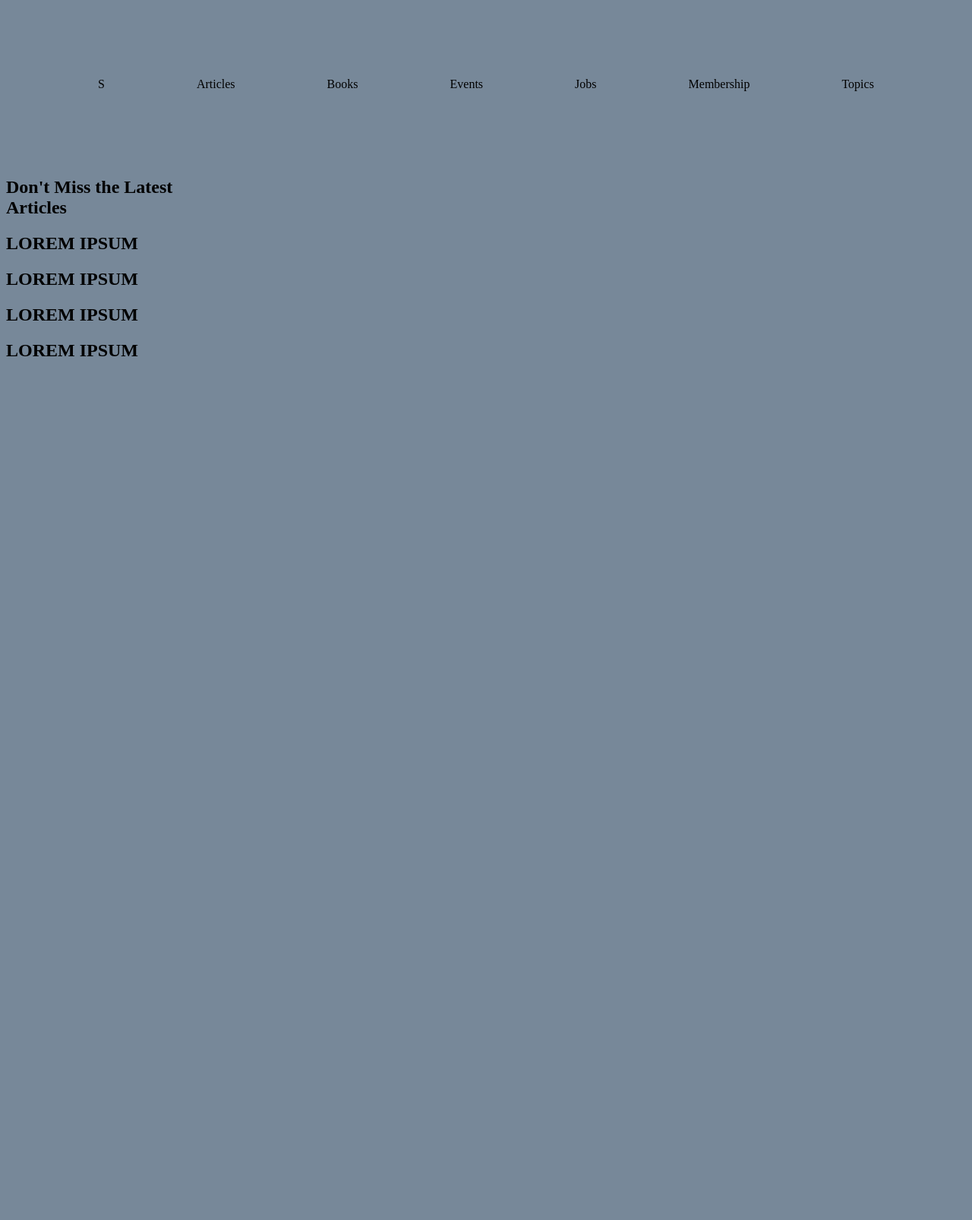
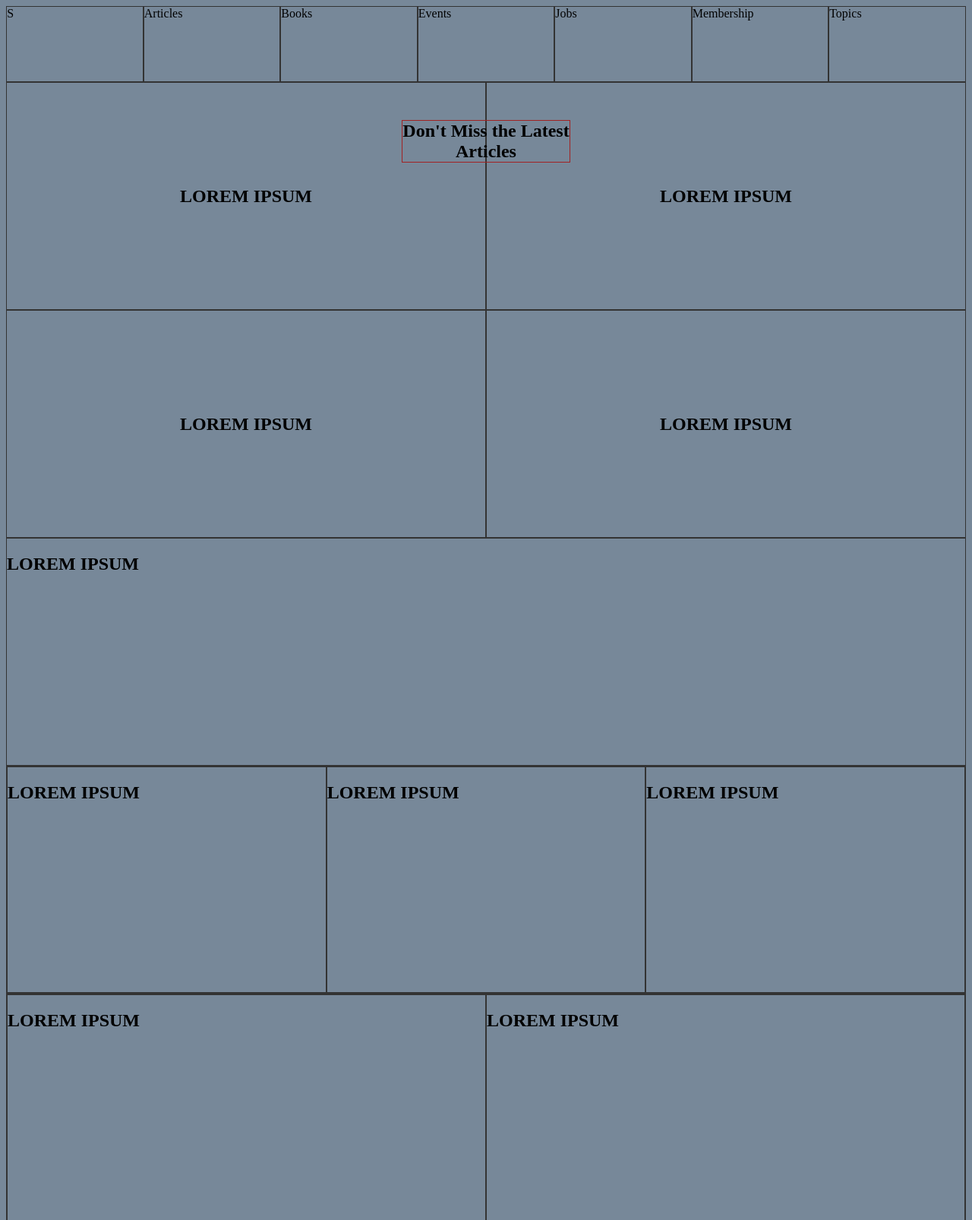
Before and after one commit to sheylaPozo/DESIGN-TEARDOWN, a plain HTML site: page index.html in a window 1280 px wide. Shown: the top 1606 px of the page at 76% size. Before the commit the page ends 800 px from the top, so only its background shows below. Drawn offline with Linux system fonts and the light colour scheme.

Commit message:
add the general layout to the project

```diff
--- a/assets/style.css
+++ b/assets/style.css
@@ -18,6 +18,13 @@
   --four: #808080;
   --five: #666;
 }
+
+
+/*** nav bar ****/
+nav {
+  width: 100%;
+}
+
 .navbar_1 {
   margin: 0;
   box-sizing: border-box;
@@ -25,9 +32,82 @@
   width: 100%;
   background-color: var(--heaviest-visual);
   background-size: contain;
-  height: 205px;
+  height: 100px;
   display: flex;
   flex-direction: row;
-  justify-content: space-evenly;
+  justify-content: center;
   align-items: center;
 }
+
+.nav_els {
+  border: 1px #333 solid;
+  align-self: stretch;
+  width: 14.28%;
+}
+
+/*** header ***/
+.Art_banner {
+  position: relative;
+
+}
+
+.grid-wrapper {
+  display: grid;
+  grid-template-columns: 50% 50%;
+  grid-template-rows: 300px 300px;
+
+}
+
+.Art-banner-title {
+  position: absolute;
+  top: 30px;
+  width: 100%;
+  text-align: center;
+}
+
+.Art-banner-items {
+  border: 1px #333 solid;
+  text-align: center;
+  display: flex;
+  flex-direction: column;
+  justify-content: center;
+}
+
+.header-title {
+  border: 1px rgb(161, 34, 34) solid;
+  display: inline-block;
+}
+
+/*** smashing-membreship ***/
+.smashing-membreship {
+  height: 300px;
+  width: 100%;
+  border: 1px #333 solid;
+}
+
+/***  latest-posts ***/
+.latest-posts {
+  display: flex;
+  border: 1px #333 solid;
+  width: 100%;
+  height: 300px;
+}
+
+.latest-posts-items {
+  border: 1px #333 solid;
+  width: 100%;
+}
+
+
+/***  supports ***/
+.supports {
+  display: flex;
+  border: 1px #333 solid;
+  width: 100%;
+  height: 300px;
+}
+
+.supports-items {
+  border: 1px #333 solid;
+  width: 100%;
+}
--- a/index.html
+++ b/index.html
@@ -19,11 +19,15 @@
       </div>
     </nav>
     <header class="Art_banner">
-      <h2 class="Art-banner-items">
+      <div class="Art-banner-title">
+        <h2 class="header-title">
           Don't Miss the Latest
           <br>
           Articles
         </h2>
+      </div>
+
+      <div class="grid-wrapper">
         <div class="Art-banner-items">
           <h2>LOREM IPSUM</h2>
         </div>
@@ -36,10 +40,31 @@
         <div class="Art-banner-items">
           <h2>LOREM IPSUM</h2>
         </div>
+      </div>
+
     </header>
-    <section>
+    <section class="smashing-membreship">
+      <h2>LOREM IPSUM</h2>
+    </section>
+    <section class="latest-posts">
+      <div class="latest-posts-items">
+        <h2>LOREM IPSUM</h2>
+      </div>
+      <div class="latest-posts-items">
+        <h2>LOREM IPSUM</h2>
+      </div>
+      <div class="latest-posts-items">
+        <h2>LOREM IPSUM</h2>
+      </div>
+    </section>
 
+    <section class="supports">
+      <div class="supports-items">
+        <h2>LOREM IPSUM</h2>
+      </div>
+      <div class="supports-items">
+        <h2>LOREM IPSUM</h2>
+      </div>
     </section>
-    <section></section>
   </body>
 </html>
```
Also changed, not shown: 1 other file. Lines whose indentation alone changed are shown as unchanged.
